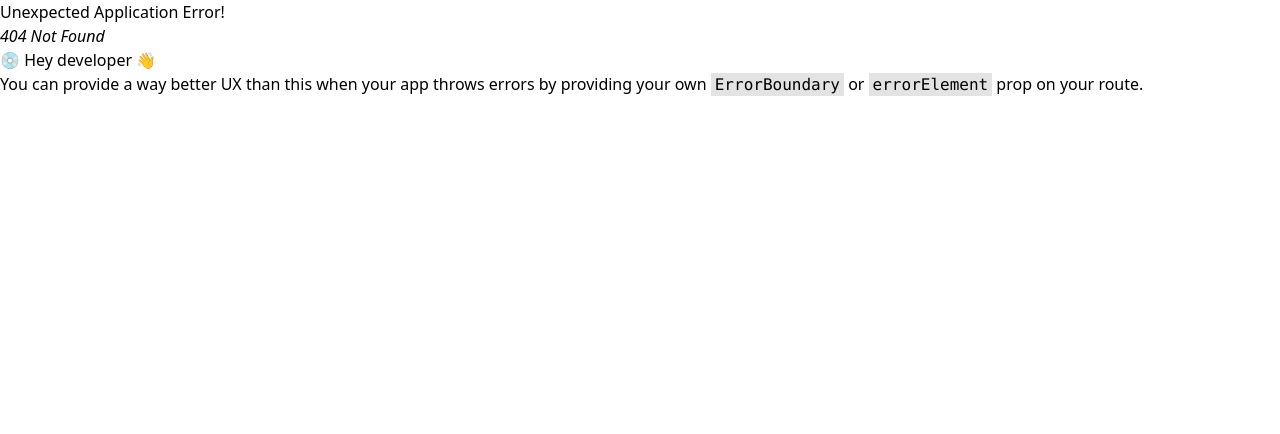
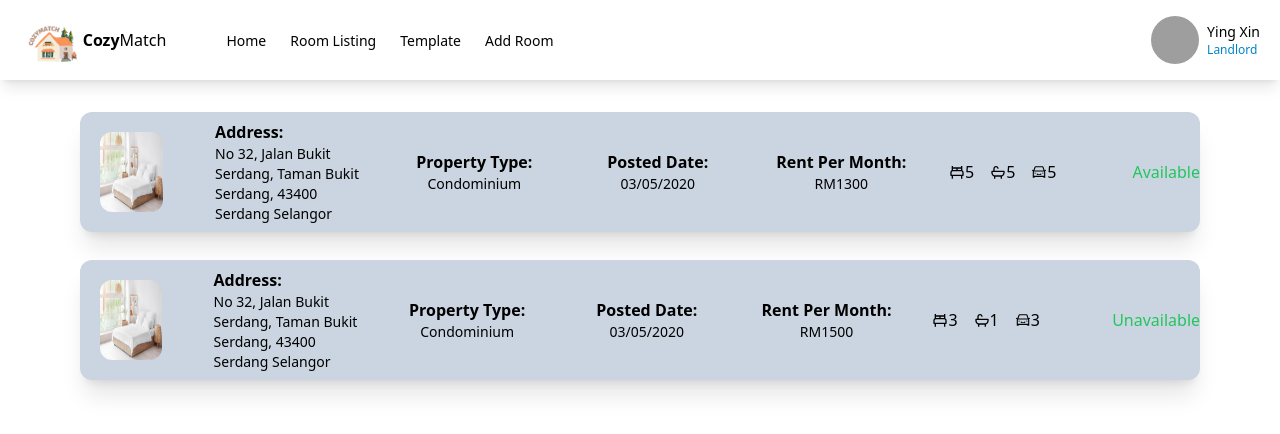
Before and after one commit to leezyangg/cozyMatch_frontend, a React (Vite) app: page /roomlist in a window 1280 px wide. Before the commit this address had no page. Shown: the top 434 px of the page. Built offline with nearby package versions, Linux system fonts and the light colour scheme; grey boxes are pictures that could not be loaded.

Commit message:
roomlisting0.8done

```diff
--- a/package.json
+++ b/package.json
@@ -11,6 +11,7 @@
   },
   "dependencies": {
     "@headlessui/react": "^1.7.14",
+    "prop-types": "^15.8.1",
     "react": "^18.2.0",
     "react-dom": "^18.2.0",
     "react-icons": "^4.8.0",
--- a/src/assets/listedRoom/data.jsx
+++ b/src/assets/listedRoom/data.jsx
@@ -0,0 +1,24 @@
+export default [
+    {
+        id: 1,
+        img: "src/assets/room.jpg",
+        address: "No 32, Jalan Bukit Serdang, Taman Bukit Serdang, 43400 Serdang Selangor",
+        type: "Condominium",
+        rent: 1300,
+        bedroom: 5,
+        bathroom: 5,
+        parking: 5,
+        availability: true,
+    },
+    {
+        id: 2,
+        img: "src/assets/room.jpg",
+        address: "No 32, Jalan Bukit Serdang, Taman Bukit Serdang, 43400 Serdang Selangor",
+        type: "Condominium",
+        rent: 1500,
+        bedroom: 3,
+        bathroom: 1,
+        parking: 3,
+        availability: false,
+    },
+]
--- a/src/components/RoomInfoCard.jsx
+++ b/src/components/RoomInfoCard.jsx
@@ -1,7 +1,8 @@
 import { BiBed, BiBath } from 'react-icons/bi';
 import { AiOutlineCar } from 'react-icons/ai';
+import PropTypes from 'prop-types';
 
-export default function RoomInfoCard() {
+export default function RoomInfoCard(props) {
 
     return (
         <div className="flex shadow-xl mx-20 rounded-xl items-center bg-slate-300 space-x-8">
@@ -10,11 +11,11 @@ export default function RoomInfoCard() {
             </div>
             <div className="w-48">
                 <h4 className="font-bold">Address:</h4>
-                <p className="text-sm">No 32, Jalan Bukit Serdang, Taman Bukit Serdang, 43400 Serdang Selangor</p>
+                <p className="text-sm">{props.address}</p>
             </div>
             <div className="w-48 flex flex-col items-center">
                 <h4 className="font-bold">Property Type:</h4>
-                <p className="text-sm">Condominium</p>
+                <p className="text-sm">{props.type}</p>
             </div>
             <div className="w-48 flex flex-col items-center">
                 <h4 className="font-bold">Posted Date:</h4>
@@ -22,25 +23,35 @@ export default function RoomInfoCard() {
             </div>
             <div className="w-48 flex flex-col items-center">
                 <h4 className="font-bold">Rent Per Month:</h4>
-                <p className="text-sm">RM1,300</p>
+                <p className="text-sm">RM{props.rent}</p>
             </div>
             <div className='w-48 flex items-center space-x-4'>
                 <div className='flex items-center'>
                     <BiBed />
-                    5
+                    {props.bedroom}
                 </div>
                 <div className='flex items-center'>
                     <BiBath />
-                    5
+                    {props.bathroom}
                 </div>
                 <div className='flex items-center'>
                     <AiOutlineCar />
-                    5
+                    {props.parking}
                 </div>
             </div>
             <div className='text-green-500'>
-                Available
+                {props.availability? 'Available' : 'Unavailable'}
             </div>
         </div>
     )
 }
+
+RoomInfoCard.propTypes = {
+    type: PropTypes.string.isRequired,
+    address: PropTypes.string.isRequired,
+    rent:PropTypes.number.isRequired,
+    bedroom: PropTypes.number.isRequired,
+    bathroom: PropTypes.number.isRequired,
+    parking: PropTypes.number.isRequired,
+    availability: PropTypes.bool.isRequired,
+  };
--- a/src/router.jsx
+++ b/src/router.jsx
@@ -5,6 +5,7 @@ import LoginPage from "./views/LoginPage";
 import LandlordLayout from "./components/LandlordLayout";
 import AddRoom from "./components/AddRoom";
 import LandingPage from "./views/LandingPage";
+import RoomListing from "./views/RoomListing";
 
 const router = createBrowserRouter([
     // Guest Login
@@ -50,6 +51,10 @@ const router = createBrowserRouter([
                 path:'/template',
                 element: <TemplateForm />,
             },
+            {
+                path:'/roomlist',
+                element: <RoomListing />,
+            }
         ],
     }
 ])
--- a/src/views/RoomListing.jsx
+++ b/src/views/RoomListing.jsx
@@ -1,9 +1,19 @@
 import RoomInfoCard from "../components/RoomInfoCard";
+import listedroom from "../assets/listedRoom/data"
 
 export default function RoomListing() {
+    const listedRoomCard = listedroom.map(listedRoom => {
+        return (
+            <RoomInfoCard
+                key={listedRoom.id}
+                {...listedRoom}
+            />
+        )
+    })
+
     return (
-        <div>
-            <RoomInfoCard />
+        <div className="space-y-7">
+            {listedRoomCard}
         </div>
     )
 }
```
Also changed, not shown: 1 other file (tests, documents, lock files or other folders).
